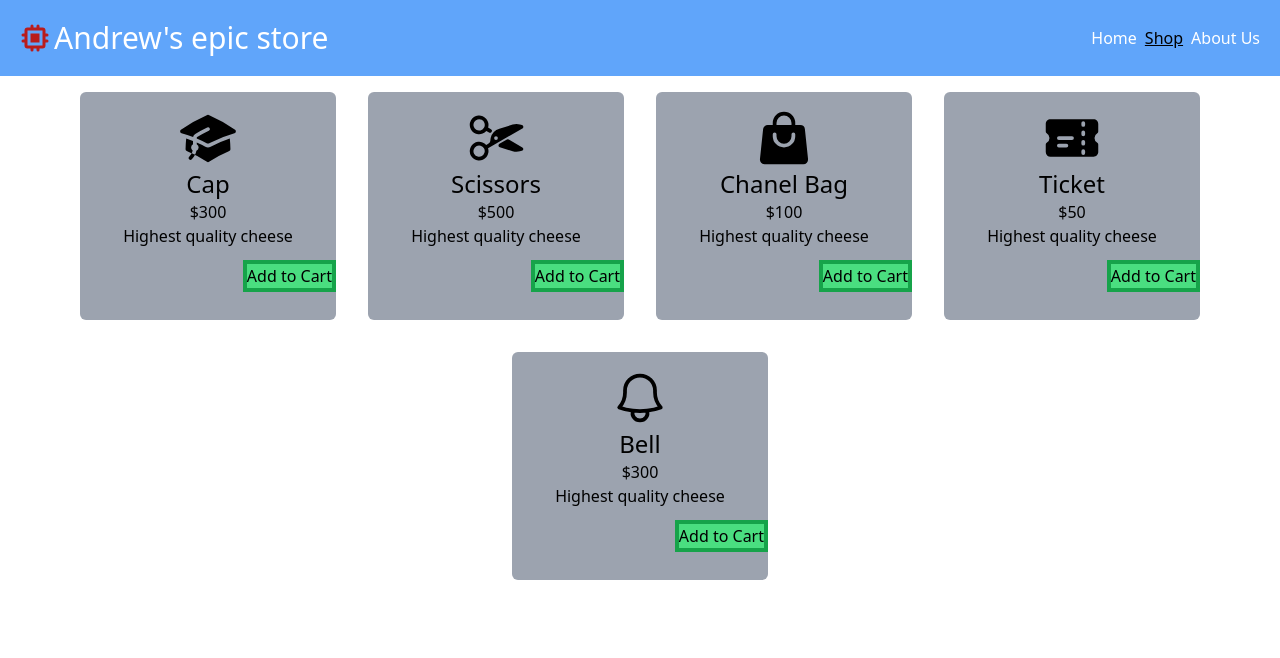
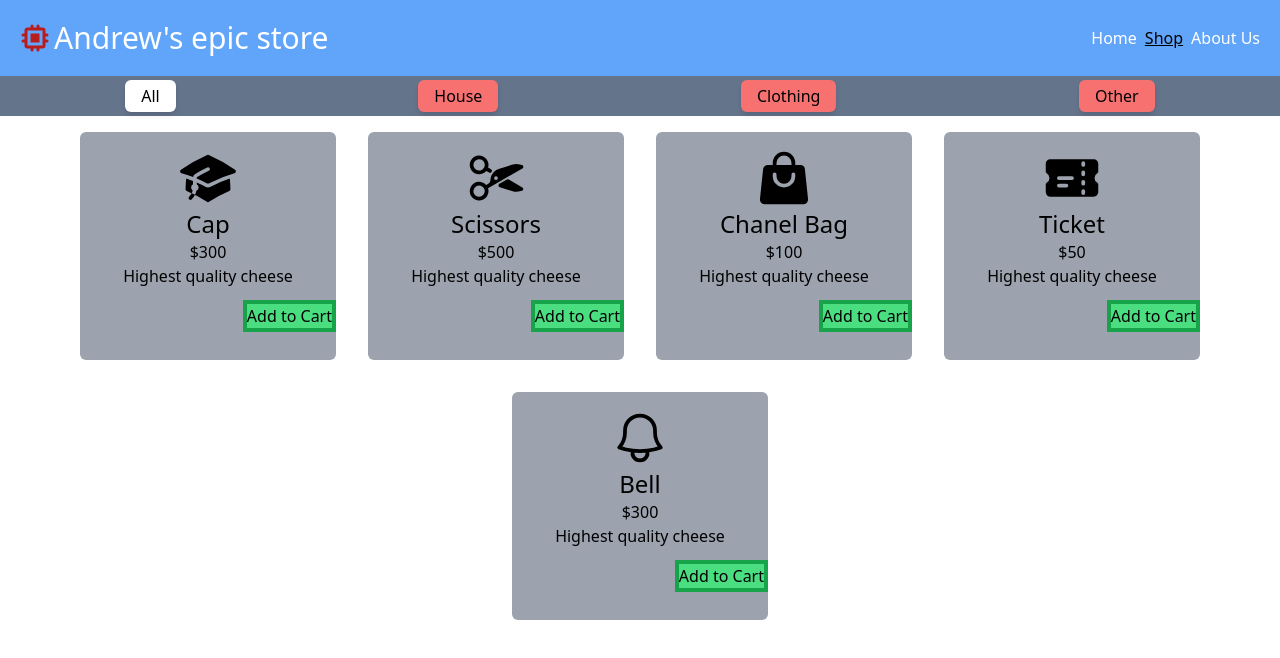
Before and after one commit to AndreiTotoro/andrews-shop, a Next.js app: page /shop in a window 1280 px wide. Shown: the top 658 px of the page. Built offline with nearby package versions, Linux system fonts and the light colour scheme.

Commit message:
Add categories and add system to display only items of a certain category

```diff
--- /dev/null
+++ b/components/Categories.tsx
@@ -0,0 +1,30 @@
+import React, { FC } from 'react'
+import uniqid from 'uniqid'
+
+const categories = ["House", "Clothing", "Other"]
+
+interface Props{
+  setCategory: React.Dispatch<React.SetStateAction<string>>
+  setShowAll: React.Dispatch<React.SetStateAction<boolean>>
+}
+
+export const Categories:FC<Props> = ({setCategory, setShowAll}) => {
+
+  const changeToAll = () => {
+    setShowAll(true)
+    setCategory("")
+  }
+
+  const changeCategory = (category: string) => {
+    setShowAll(false)
+    setCategory(category)
+  }
+
+  return (
+    <div className='flex justify-around items-center bg-slate-500 p-1'>
+      <button onClick={() => changeToAll()} className="bg-white rounded-md p-1 px-4 shadow-md">All</button>
+      {categories.map((category) => {
+      return <button key={uniqid()} onClick={() => changeCategory(category)} className="bg-red-400 rounded-md p-1 px-4 shadow-md">{category}</button>
+    })}</div>
+  )
+}
--- a/components/Items.tsx
+++ b/components/Items.tsx
@@ -1,13 +1,23 @@
-import React from 'react'
+import React, { FC } from 'react'
 import { Item } from './Item'
 import {items} from '../data/items'
 
+interface Props{
+  itemsToShow: {
+    id: number;
+    image: JSX.Element;
+    name: string;
+    price: number;
+    description: string;
+    category: string;
+}[]
+}
 
 
-export const Items = () => {
+export const Items:FC<Props> = ({itemsToShow}) => {
   return (
     <div className='flex flex-wrap justify-center'>
-      {items.map((item) => {
+      {itemsToShow.map((item) => {
         return <Item key={item.id} image={item.image} description={item.description} name={item.name} price={item.price}/>
       })}
     </div>
--- a/data/items.js
+++ b/data/items.js
@@ -13,6 +13,7 @@ export const items = [
 		name: 'Cap',
 		price: 300,
 		description: 'Highest quality cheese',
+		category: 'Clothing',
 	},
 	{
 		id: 2,
@@ -20,6 +21,7 @@ export const items = [
 		name: 'Scissors',
 		price: 500,
 		description: 'Highest quality cheese',
+		category: 'House',
 	},
 	{
 		id: 3,
@@ -27,6 +29,7 @@ export const items = [
 		name: 'Chanel Bag',
 		price: 100,
 		description: 'Highest quality cheese',
+		category: 'Clothing',
 	},
 	{
 		id: 4,
@@ -34,6 +37,7 @@ export const items = [
 		name: 'Ticket',
 		price: 50,
 		description: 'Highest quality cheese',
+		category: 'Other',
 	},
 	{
 		id: 5,
@@ -41,5 +45,6 @@ export const items = [
 		name: 'Bell',
 		price: 300,
 		description: 'Highest quality cheese',
+		category: 'House',
 	},
 ];
--- a/package.json
+++ b/package.json
@@ -18,11 +18,13 @@
     "@types/node": "^18.11.5",
     "@types/react": "18.0.22",
     "@types/react-dom": "18.0.7",
+    "@types/uniqid": "^5.3.2",
     "autoprefixer": "^10.4.12",
     "eslint": "8.26.0",
     "eslint-config-next": "12.3.1",
     "postcss": "^8.4.18",
     "tailwindcss": "^3.2.1",
-    "typescript": "4.8.4"
+    "typescript": "4.8.4",
+    "uniqid": "^5.4.0"
   }
 }
--- a/pages/shop/index.tsx
+++ b/pages/shop/index.tsx
@@ -1,13 +1,25 @@
-import React from 'react'
+import React, { useState } from 'react'
+import { Categories } from '../../components/Categories'
 import { Items } from '../../components/Items'
 import { Navbar } from '../../components/Navbar'
-
+import { items } from '../../data/items'
 
 function Shop() {
+
+  const [showAll, setShowAll] = useState(true)
+  const [category, setCategory] = useState("")
+
+  const itemsToShow = showAll ? items : items.filter((item) => {
+    if (item.category == category) {
+      return true;
+    }
+  })
+
   return (
     <div>
     <Navbar />
-    <Items />
+    <Categories setCategory = {setCategory} setShowAll = {setShowAll}/>
+    <Items itemsToShow = {itemsToShow}/>
     </div>
   )
 }
```
Also changed, not shown: 1 other file (tests, documents, lock files or other folders).
